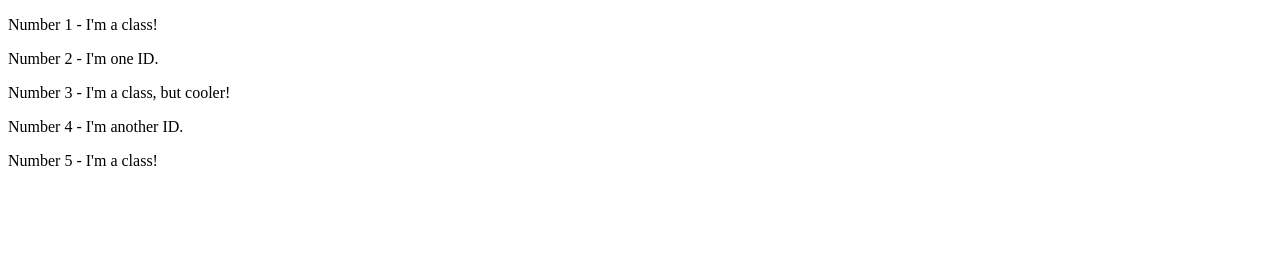
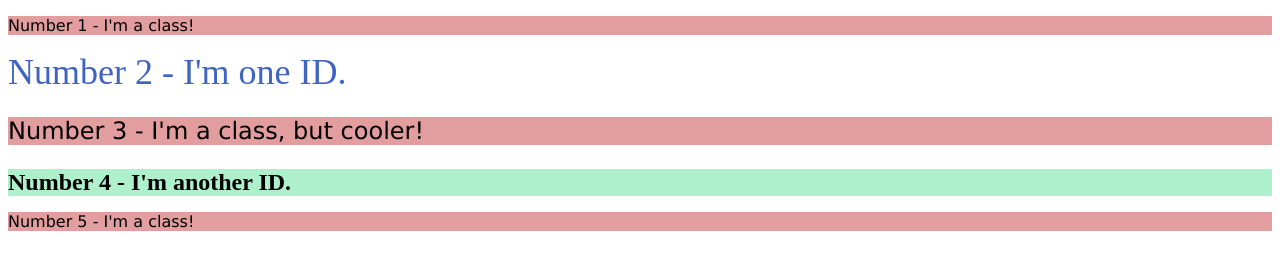
Before and after one commit to RKaurB/odin-foundations-css-exercises, a plain HTML site: page 02-class-id-selectors/index.html in a window 1280 px wide. Drawn offline with Linux system fonts and the light colour scheme.

Commit message:
Add exercise solution

```diff
--- a/02-class-id-selectors/index.html
+++ b/02-class-id-selectors/index.html
@@ -5,13 +5,13 @@
     <meta http-equiv="X-UA-Compatible" content="IE=edge">
     <meta name="viewport" content="width=device-width, initial-scale=1.0">
     <title>Class and ID Selectors</title>
-    <link rel="stylesheet" href="style.css">
+    <link rel="stylesheet" href="./styles.css">
   </head>
   <body>
-    <p>Number 1 - I'm a class!</p>
-    <div>Number 2 - I'm one ID.</div>
-    <p>Number 3 - I'm a class, but cooler!</p>
-    <div>Number 4 - I'm another ID.</div>
-    <p>Number 5 - I'm a class!</p>
+    <p class="odd-element">Number 1 - I'm a class!</p>
+    <div id="second-element">Number 2 - I'm one ID.</div>
+    <p class="odd-element third-element">Number 3 - I'm a class, but cooler!</p>
+    <div id="fourth-element">Number 4 - I'm another ID.</div>
+    <p class="odd-element">Number 5 - I'm a class!</p>
   </body>
 </html>
--- a/02-class-id-selectors/styles.css
+++ b/02-class-id-selectors/styles.css
@@ -0,0 +1,18 @@
+.odd-element {
+    background-color: rgb(226, 158, 158);
+    font-family: Verdana, "DejaVu Sans", sans-serif;
+}
+
+#second-element {
+    color: rgb(63, 100, 194);
+    font-size: 36px;
+}
+
+.third-element, #fourth-element {
+    font-size: 24px;
+}
+
+#fourth-element {
+    background-color: rgb(174, 240, 203);
+    font-weight: bold;
+}
```
